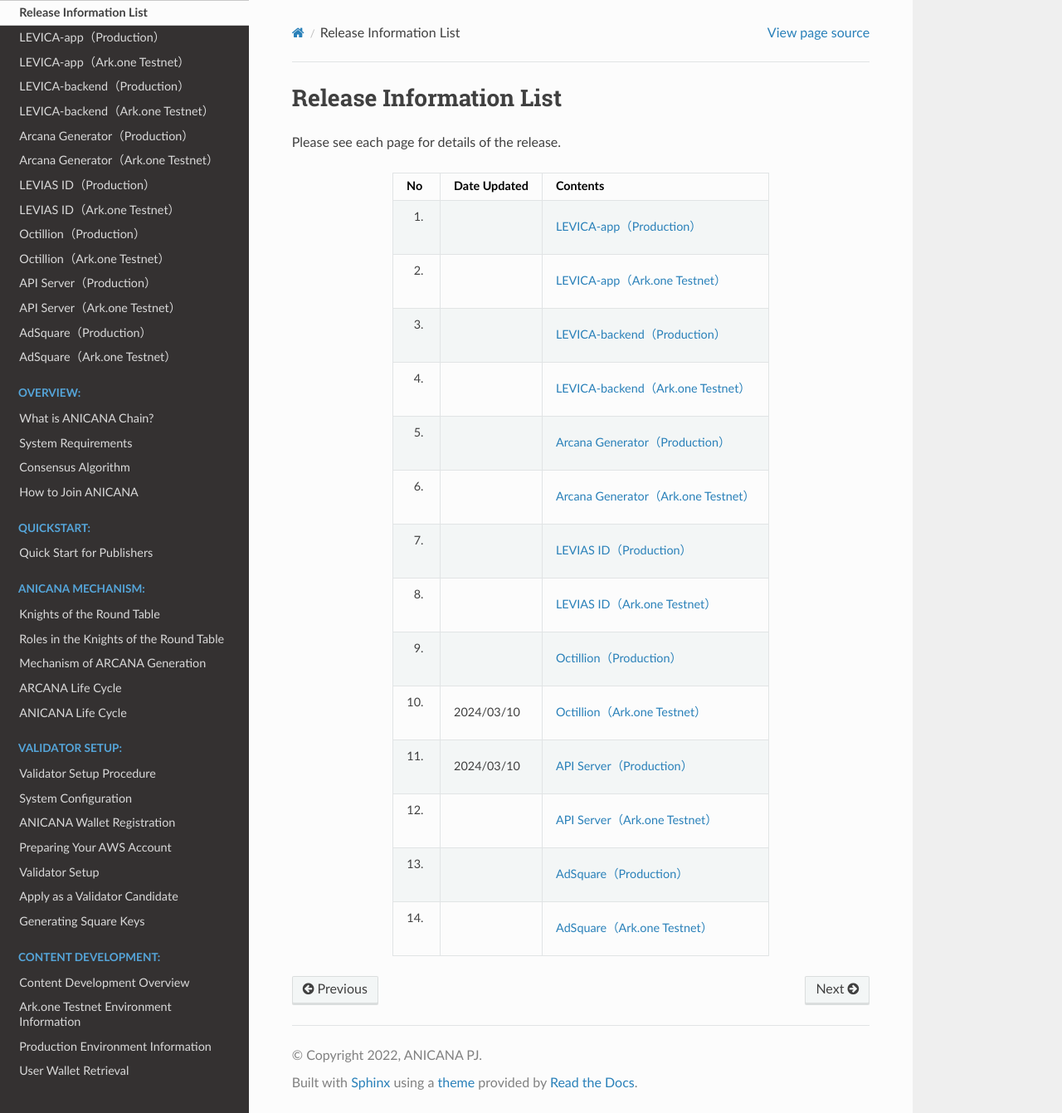
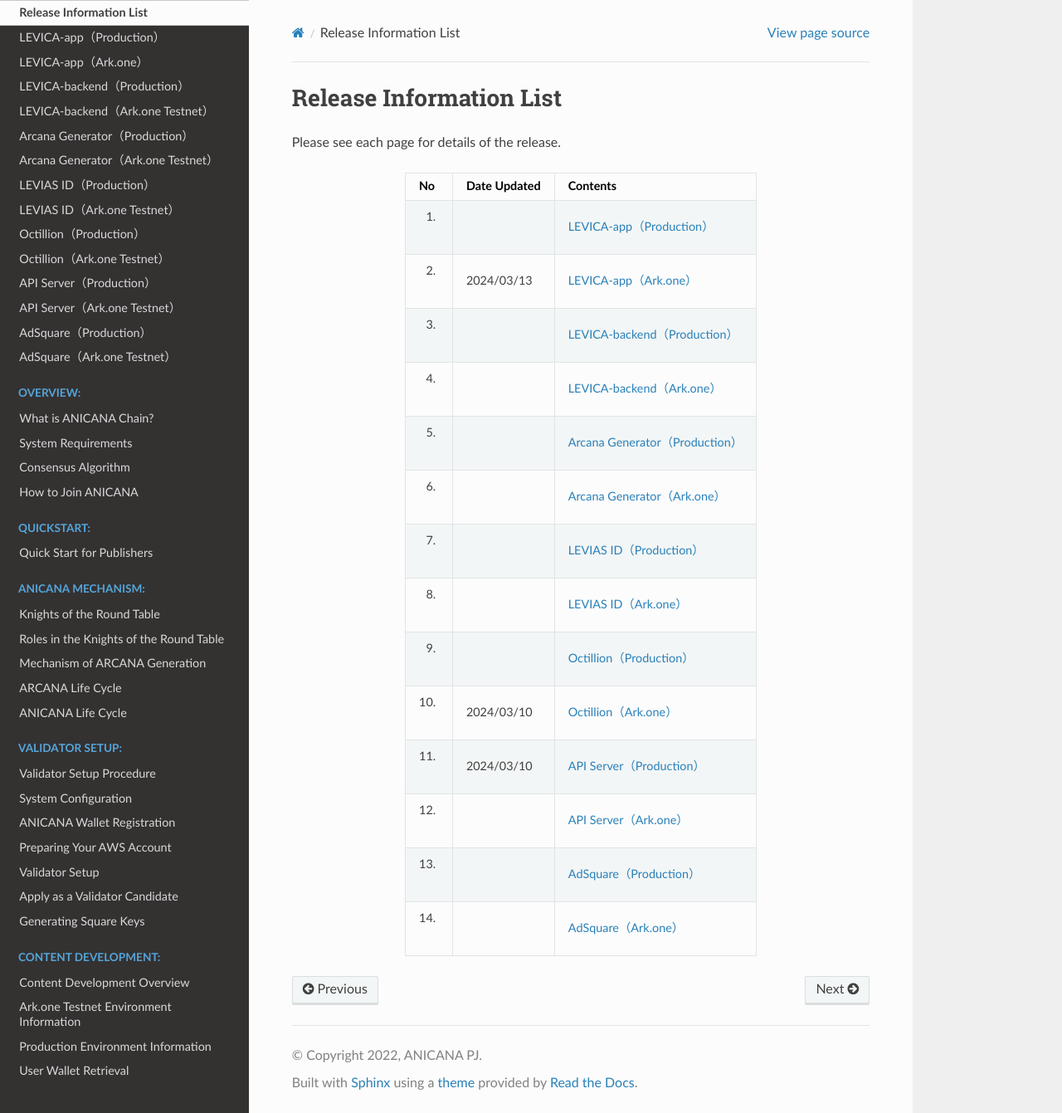
Before and after one commit to Orange-Code-Project/anicana-docs-en, a Sphinx documentation site: the page built from source/release/updated-info.rst, in a window 1280 px wide and 1341 px high. Shown: the whole window at 83% size. Built offline with Sphinx 7.4.7 and the Read the Docs theme 2.0.0, drawn with Linux system fonts in a browser that asks for light colours.

Commit message:
[update]
LEVICA-app（Ark.one）
⇒Updated release schedule

```diff
--- a/source/change-history/change-history.rst
+++ b/source/change-history/change-history.rst
@@ -7,6 +7,9 @@
     :align: center
 
     "No", "Date of Update", "Version", "Update Details"
+    "18.", "2024/03/13", "1.4.2", "| LEVICA-app（Ark.one）
+    | ⇒Updated release schedule
+    | 　"
     "17.", "2024/03/10", "1.4.1","| Release information for each platform function
     | ⇒ Updated API Server (production) and API Server (Ark.one testnet)
     | 　"
--- a/source/index.rst
+++ b/source/index.rst
@@ -98,6 +98,7 @@
    /egg-management/IPFS-upload
    /egg-management/anima
    /egg-management/ValidatorUI
+   /egg-management/LEVICA-MerchantManagement
 
 .. toctree::
    :maxdepth: 2
--- a/source/release/updated-info.rst
+++ b/source/release/updated-info.rst
@@ -10,16 +10,16 @@
 
     "No", "Date Updated", "Contents"
     "1.", "", ":doc:`LEVICA-app（Production） </release/levica-app-main>` "
-    "2.", "", ":doc:`LEVICA-app（Ark.one Testnet） </release/levica-app-test>` "
+    "2.", "2024/03/13", ":doc:`LEVICA-app（Ark.one） </release/levica-app-test>` "
     "3.", "", ":doc:`LEVICA-backend（Production） </release/levica-backend-main>` "
-    "4.", "", ":doc:`LEVICA-backend（Ark.one Testnet） </release/levica-backend-test>` "
+    "4.", "", ":doc:`LEVICA-backend（Ark.one） </release/levica-backend-test>` "
     "5.", "", ":doc:`Arcana Generator（Production） </release/arcana-generator-main>` "
-    "6.", "", ":doc:`Arcana Generator（Ark.one Testnet） </release/arcana-generator-test>` "
+    "6.", "", ":doc:`Arcana Generator（Ark.one） </release/arcana-generator-test>` "
     "7.", "", ":doc:`LEVIAS ID（Production） </release/levias-id-main>` "
-    "8.", "", ":doc:`LEVIAS ID（Ark.one Testnet） </release/levias-id-test>` "
+    "8.", "", ":doc:`LEVIAS ID（Ark.one） </release/levias-id-test>` "
     "9.", "", ":doc:`Octillion（Production） </release/octillion-main>` "
-    "10.", "2024/03/10", ":doc:`Octillion（Ark.one Testnet） </release/octillion-test>` "
+    "10.", "2024/03/10", ":doc:`Octillion（Ark.one） </release/octillion-test>` "
     "11.", "2024/03/10", ":doc:`API Server（Production） </release/api-server-main>` "
-    "12.", "", ":doc:`API Server（Ark.one Testnet） </release/api-server-test>` "
+    "12.", "", ":doc:`API Server（Ark.one） </release/api-server-test>` "
     "13.", "", ":doc:`AdSquare（Production） </release/adsquare-main>` "
-    "14.", "", ":doc:`AdSquare（Ark.one Testnet） </release/adsquare-test>` "
+    "14.", "", ":doc:`AdSquare（Ark.one） </release/adsquare-test>` "
```
Also changed, not shown: source/egg-management/LEVICA-MerchantManagement.rst (added, +51 -0 lines), source/release/levica-app-test.rst (+9 -2 lines), source/img/levica/AllBillingHistoryScreen.png (added), source/img/levica/ReuseFlow.png (added), source/img/levica/ReuseSettingExsample.png (added), source/img/levica/ReuseSettingScreen.png (added), source/img/levica/SettlementHistoryScreen.png (added).
